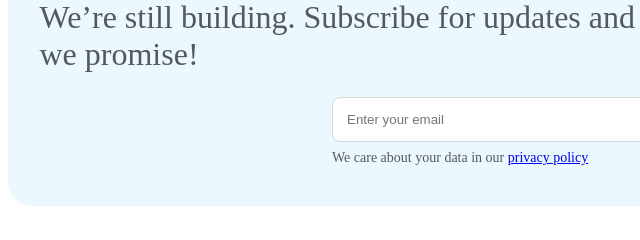
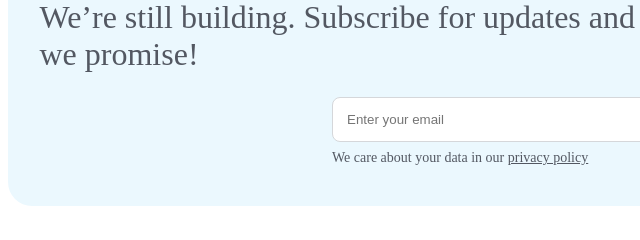
Before and after one commit to 22100509/CSS2-4, a plain HTML site: page index.html in a window 1280 px wide. Shown: the part 1044-1284 px from the top of the page, 64-704 px from the left. Drawn offline with Linux system fonts and the light colour scheme.

Commit message:
lastchanges

```diff
--- a/styles/style.css
+++ b/styles/style.css
@@ -137,5 +137,6 @@ img {
 }
 
 a{
+    color: #535862;
 
 }
```
